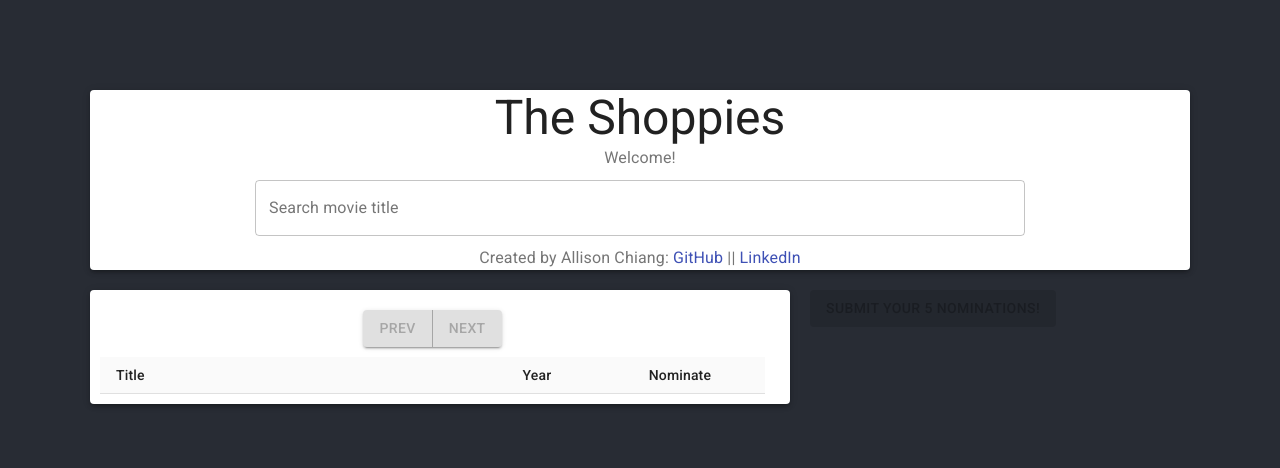
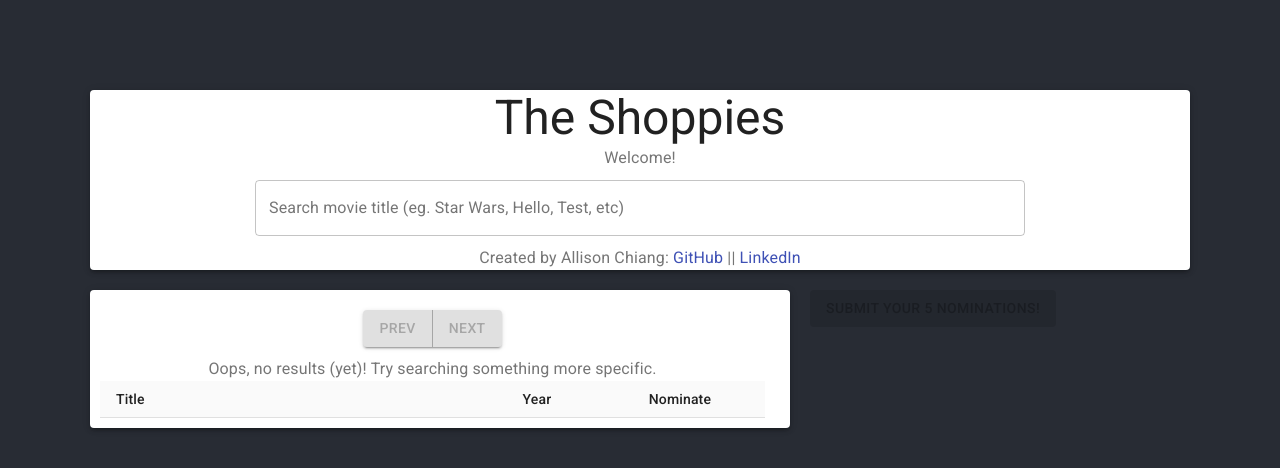
Before and after one commit to acchiang/omdb-movie-awards, a React (Create React App) app: page / in a window 1280 px wide. Shown: the top 468 px of the page. Built offline with nearby package versions, Linux system fonts and the light colour scheme.

Commit message:
minor usability improvements

```diff
--- a/src/components/SearchBar.react.js
+++ b/src/components/SearchBar.react.js
@@ -24,7 +24,7 @@ function SearchBar(props) {
     <div className={classes.searchBar}>
       <TextField
         id="outlined-basic"
-        label="Search movie title"
+        label="Search movie title (eg. Star Wars, Hello, Test, etc)"
         variant="outlined"
         fullWidth={true}
         value={searchInput}
--- a/src/components/TableData.react.js
+++ b/src/components/TableData.react.js
@@ -7,6 +7,7 @@ import TableHead from "@material-ui/core/TableHead";
 import TableRow from "@material-ui/core/TableRow";
 import ButtonGroup from "@material-ui/core/ButtonGroup";
 import Button from "@material-ui/core/Button";
+import Typography from "@material-ui/core/Typography";
 
 import { makeStyles } from "@material-ui/core/styles";
 const useStyles = makeStyles({
@@ -90,6 +91,16 @@ function TableData(props) {
     return rowsData;
   }, [data, nominationData, setNominationData]);
 
+  const emptyView = useMemo(() => {
+    if (rows.length === 0) {
+      return (
+        <Typography color="textSecondary">
+          Oops, no results (yet)! Try searching something more specific.{" "}
+        </Typography>
+      );
+    }
+  }, [rows.length]);
+
   return (
     <div className={classes.tableContainer}>
       <div className={classes.paginator}>
@@ -106,12 +117,13 @@ function TableData(props) {
             onClick={() => {
               setPage(page + 1);
             }}
-            disabled={data == null || data.length === 0}
+            disabled={data == null || data.length < 10}
           >
             Next
           </Button>
         </ButtonGroup>
       </div>
+      {emptyView}
       <TableContainer>
         <Table stickyHeader size="small" aria-label="sticky table">
           <TableHead>
```
